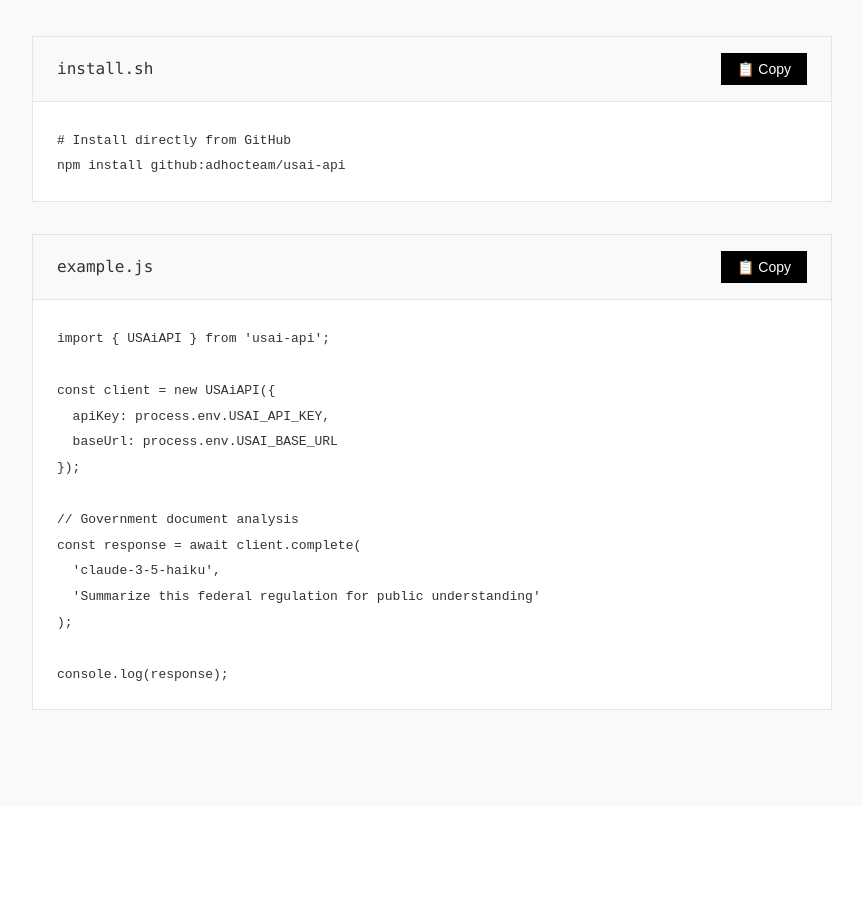
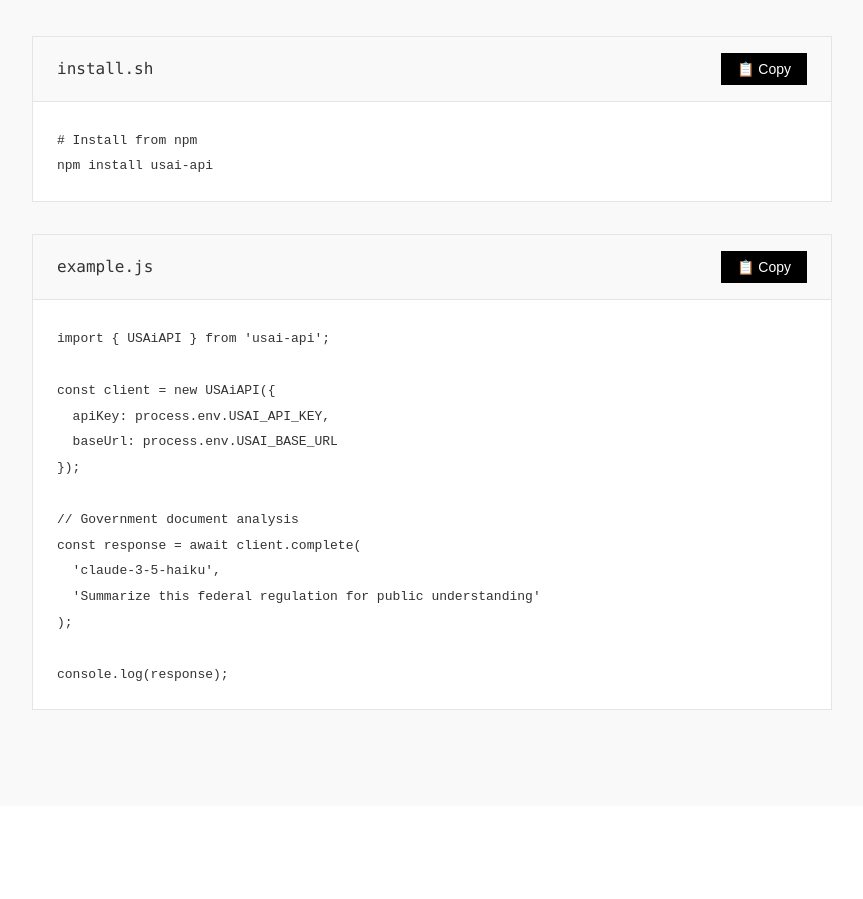
Before and after one commit to adhocteam/usai-api, a website: page docs/index.html in a window 1280 px wide. Shown: the part 2500-3399 px from the top of the page, without its empty margins (32-895 px from the left). Drawn offline with Linux system fonts and the light colour scheme.

Commit message:
docs: update install instructions to use npm package

```diff
--- a/docs/index.html
+++ b/docs/index.html
@@ -150,8 +150,8 @@
                             <span class="file-name">install.sh</span>
                             <button class="copy-btn" onclick="copyCode('install-code')">📋 Copy</button>
                         </div>
-                        <pre id="install-code"><code># Install directly from GitHub
-npm install github:adhocteam/usai-api</code></pre>
+                        <pre id="install-code"><code># Install from npm
+npm install usai-api</code></pre>
                     </div>
 
                     <div class="code-block">
```
Also changed, not shown: examples/README.md.
